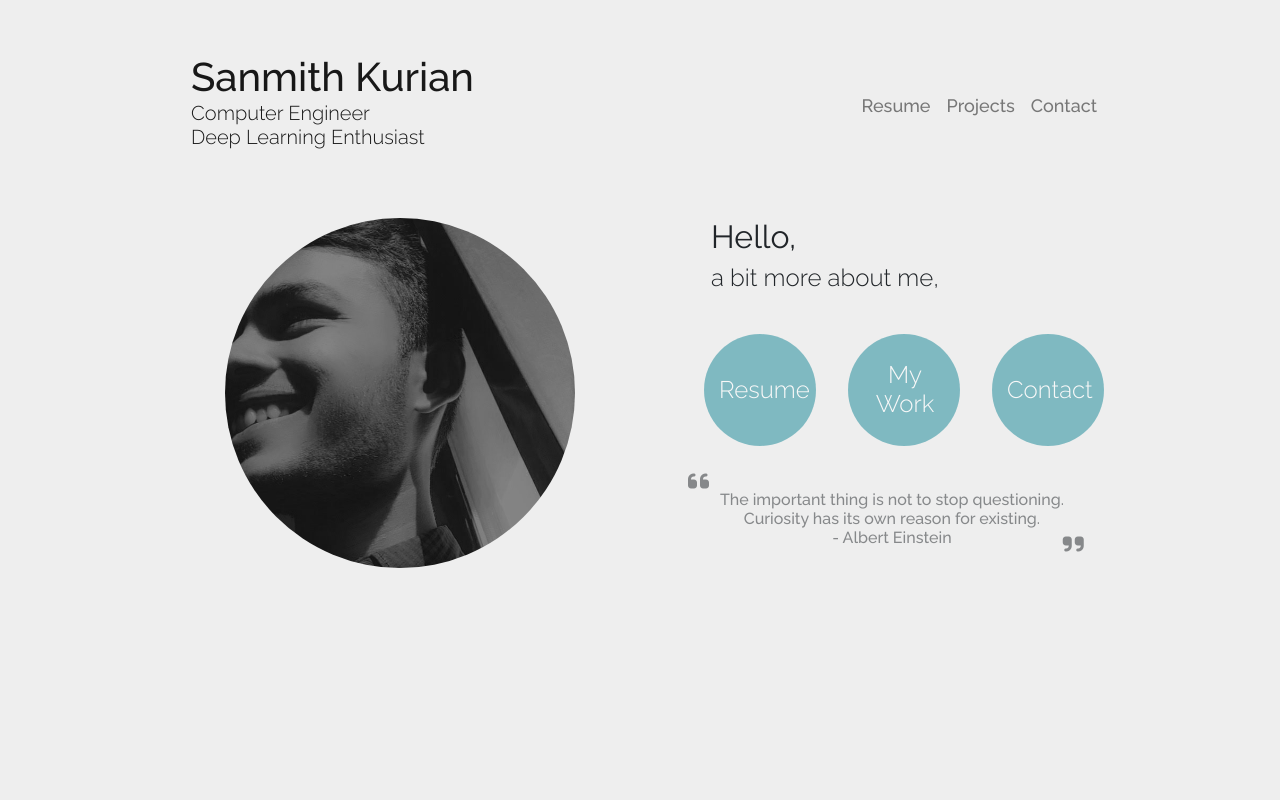
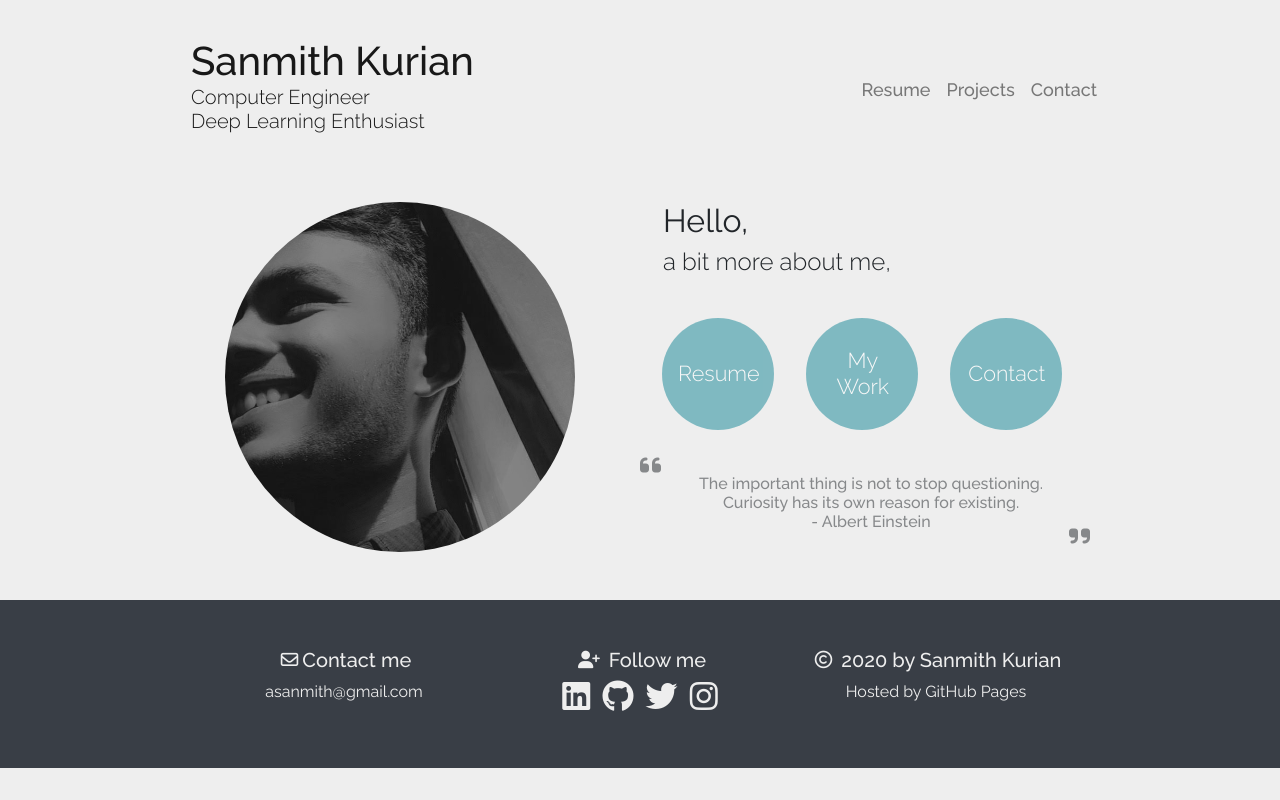
Before and after one commit to defsanmith/defsanmith.github.io, a plain HTML site: page index.html in a window 1280 px wide. Drawn offline with nearby package versions, Linux system fonts and the light colour scheme; a web font is replaced by a local one.

Commit message:
index.html final dekstop layout

```diff
--- a/CSS/styles.css
+++ b/CSS/styles.css
@@ -15,7 +15,7 @@ body {
 /* Navbar */
 
 .navbar {
-    padding-top: 3rem;
+    padding-top: 2rem;
 }
 
 .navbar-brand {
@@ -59,22 +59,20 @@ body {
 #wrap {
     position: relative;
     height: 350px;
-    width: 100%;
-    top: 50%;
-    padding-left: 3rem;
-    -ms-transform: translateY(-50%);
-    transform: translateY(-50%);
 }
 
 #intro {
     position: absolute;
     height: 100px;
+    width: 100%;
     text-align: left;
     padding-left: 0.5rem;
 }
 
 #directs {
+    padding: 0 5.875px;
     height: 150px;
+    width: 100%;
     position: absolute;
     top: 100px;
 }
@@ -104,6 +102,7 @@ button:focus,
 }
 
 .circle-text {
+    font-size: 1.35rem;
     position: absolute;
     top: 50%;
     width: 75%;
@@ -112,13 +111,13 @@ button:focus,
 }
 
 #quote {
+    height: 100px;
+    width: 100%;
     position: absolute;
     top: 250px;
-    height: 100px;
 }
 
 .quote-container {
-    width: 395.750px;
     position: relative;
     padding: 0;
 }
@@ -145,6 +144,7 @@ button:focus,
 }
 
 .icon-right {
+    margin: 0;
     position: absolute;
     right: 0px;
     bottom: 0px;
@@ -158,6 +158,18 @@ h4 {
     font-weight: 300;
 }
 
+footer {
+    margin-top: 3rem;
+    padding: 3rem;
+    background-color: #393e46;
+    color: #eeeeee;
+}
+
+.follow-icon,
+.heading-icon {
+    margin: 0 .25rem;
+}
+
 @media screen and (max-width: 700px) {
     .container {
         width: 100%;
--- a/index.html
+++ b/index.html
@@ -2,7 +2,7 @@
 <html lang="en" dir="ltr">
 
 <head>
-    <meta charset="utf-8">
+    <meta charset="utf-8" name="viewport" content="width=device-width, initial-scale=1">
     <title>Sanmith Kurian</title>
     <script src="https://kit.fontawesome.com/aa58f22b4f.js" crossorigin="anonymous"></script>
     <link href="https://fonts.googleapis.com/css2?family=Zeyada&display=swap" rel="stylesheet">
@@ -14,7 +14,7 @@
 <body>
     <div class="container">
         <nav class="navbar navbar-expand-lg navbar-light">
-            <a class="navbar-brand" href="index.html">
+            <a class="navbar-brand" href="https://defsanmith.github.io">
                 <h1 id="nav-name">Sanmith Kurian</h1>
                 <h5 id="nav-sub">Computer Engineer<br>Deep Learning Enthusiast</h5>
             </a>
@@ -59,13 +59,13 @@
                         </form>
                         <form action="#">
                             <button class="col circle">
-                            <h4 class="circle-text">My Work</h4>
-                        </button>
+                                <h4 class="circle-text">My Work</h4>
+                            </button>
                         </form>
                         <form action="#">
                             <button class="col circle">
-                            <h4 class="circle-text">Contact</h4>
-                        </button>
+                                <h4 class="circle-text">Contact</h4>
+                            </button>
                         </form>
                     </div>
                     <!-- Quote -->
@@ -91,6 +91,28 @@
 
     </div>
 
+    <footer>
+        <div class="container">
+            <div class="row">
+                <div class="col">
+                    <h5><i class="far fa-envelope fa-sm heading-icon"></i>Contact me</h5>
+                    <p><a href="mailto:asanmith@gmail.com" style="color: #eeeeee; text-decoration: none;">asanmith@gmail.com</a></p>
+                </div>
+                <div class="col">
+                    <h5><i class="fas fa-user-plus fa-sm heading-icon"></i> Follow me</h5>
+                    <a href="https://linkedin.com/in/sanmith" target="_blank" style="color: #eeeeee; text-decoration: none;"><i class="fab fa-linkedin fa-2x follow-icon"></i></a>
+                    <a href="https://github.com/defsanmith" target="_blank" style="color: #eeeeee; text-decoration: none;"><i class="fab fa-github fa-2x follow-icon"></i></a>
+                    <a href="https://twitter.com/defsanmith" target="_blank" style="color: #eeeeee; text-decoration: none;"><i class="fab fa-twitter fa-2x follow-icon"></i></a>
+                    <a href="https://www.instagram.com/sanmith/" target="_blank" style="color: #eeeeee; text-decoration: none;"><i class="fab fa-instagram fa-2x follow-icon"></i></a>
+                </div>
+                <div class="col">
+                    <h5><i class="far fa-copyright fa-sm heading-icon"></i> 2020 by Sanmith Kurian</h5>
+                    <p>Hosted by GitHub Pages</p>
+                </div>
+            </div>
+        </div>
+    </footer>
+
 
 
     <script src="https://code.jquery.com/jquery-3.5.1.slim.min.js" integrity="sha384-DfXdz2htPH0lsSSs5nCTpuj/zy4C+OGpamoFVy38MVBnE+IbbVYUew+OrCXaRkfj" crossorigin="anonymous">
```
